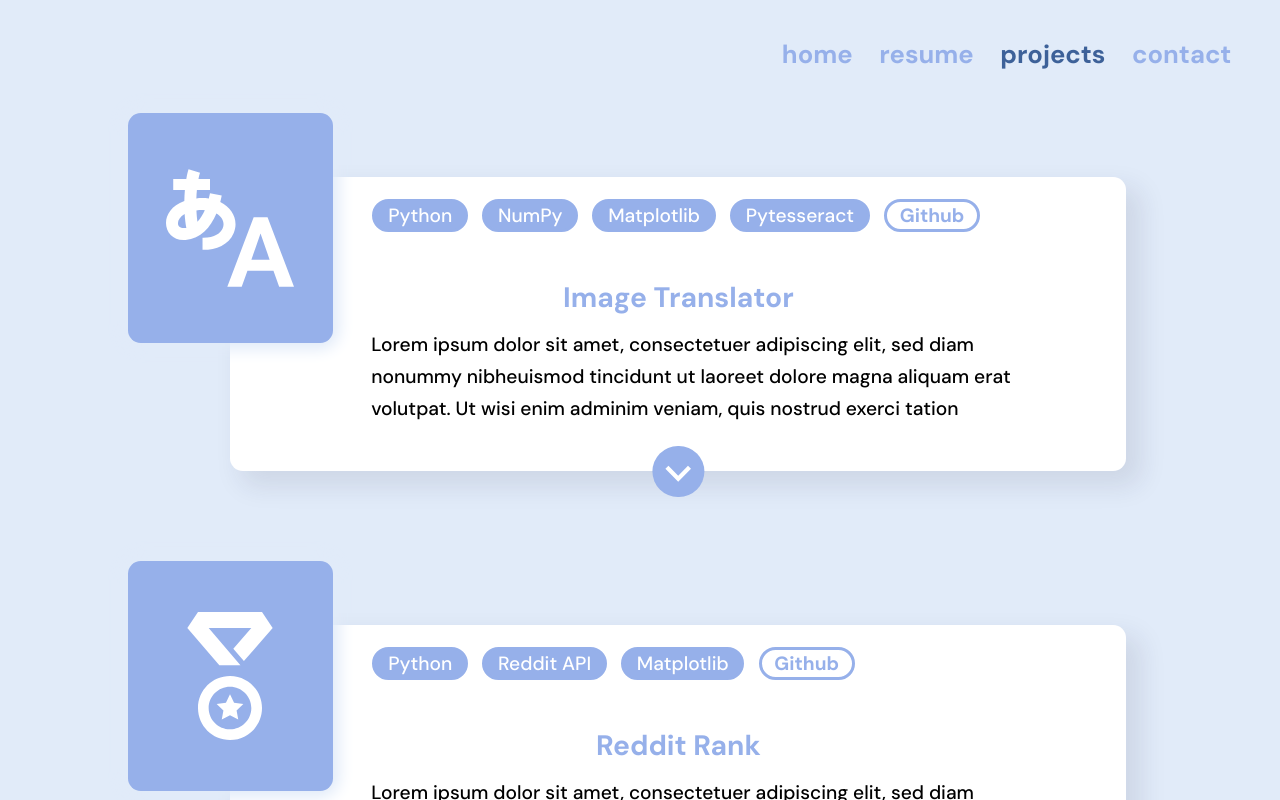
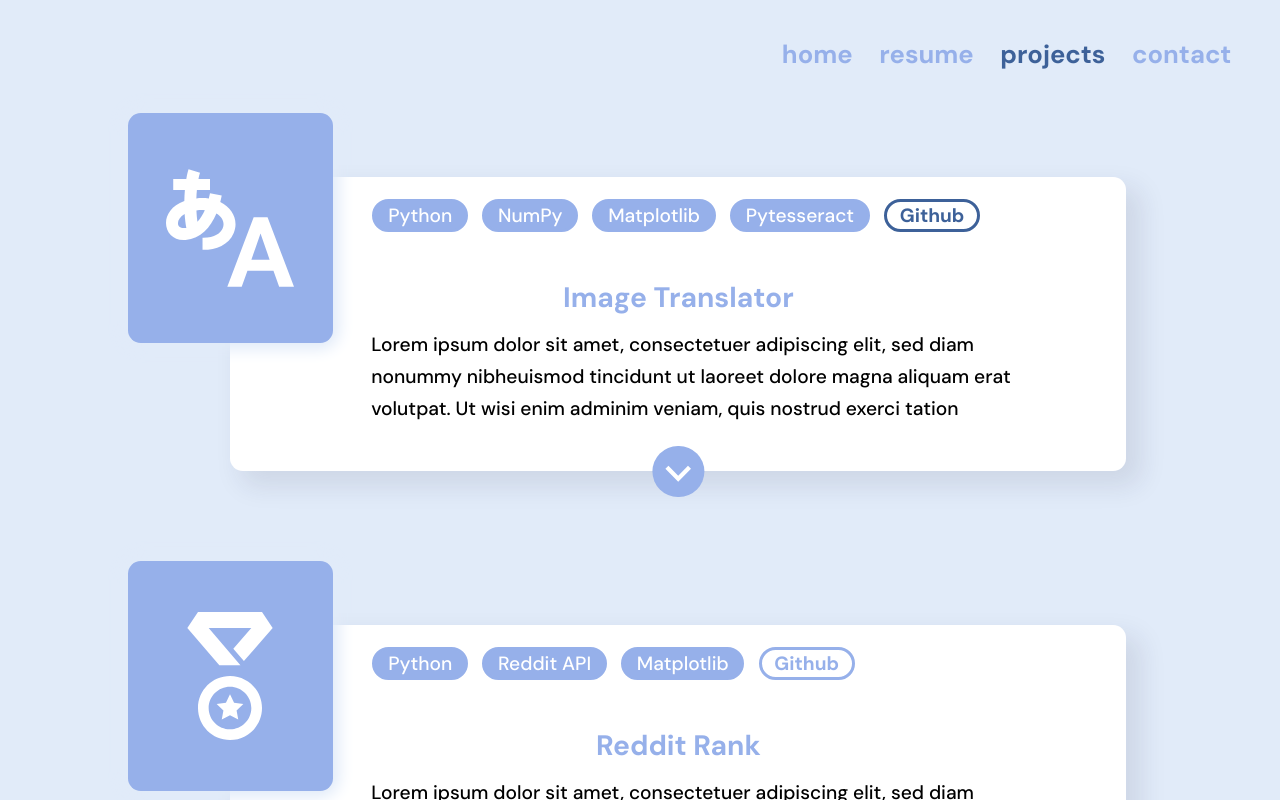
Before and after one commit to nguyenkdang/nguyenkdang, a React (Create React App) app: page /projects in a window 1280 px wide. In both pictures the pointer is over the link 932 px from the left and 215 px from the top of the page. Shown: the top 800 px of the page. Built offline with nearby package versions, Linux system fonts and the light colour scheme.

Commit message:
updated projects

```diff
--- a/src/components/projects/ProjItem.js
+++ b/src/components/projects/ProjItem.js
@@ -1,8 +1,7 @@
 import "./ProjItem.scss";
-import Logo_github from '../../svg/Logo_github'
 
 
-const ProjItem = ({ptitle, pdesc, logo, ptags, link, id, isOpen, handleOpen }) => {
+const ProjItem = ({ptitle, pdesc, logo, ptags, link, id, isOpen, handleOpen}) => {
     return (
         <div className={!isOpen.opn[id] && isOpen.blur ? "ProjItem blur" : "ProjItem unblur"}>
             <div className="proj_iconBack">
--- a/src/components/projects/ProjItem.scss
+++ b/src/components/projects/ProjItem.scss
@@ -100,6 +100,12 @@
                 color: $mainColor;
                 font-weight: 700;
                 background-color: transparent;
+                transition: all 0.4s ease;
+
+                &:hover{
+                    color: $sideColor;
+                    border-color: $sideColor;
+                }
             }
         }
 
@@ -135,17 +141,25 @@
             border-radius: 4vw;
             width: 4vw;
             height: 4vw;
-            left: 35vw;
+            margin-left: 35vw;
             transform: translate(-50%);
             background-color: $mainColor;
             cursor: pointer;
-            transition: top 0.5s ease-in-out;
 
+
+            transition: all 0.4s ease-in-out, top 0.5s ease-in-out;
 
             .down_icon{
                 position: absolute;
                 left: 1vw;
                 transition: all 0.4s ease-in-out;
+            }
+
+            &:hover{
+                background-color: $sideColor;
+                transform: translate(-50%)
+                    scale(1.05, 1.05);
+
             }
         }
     }
@@ -263,5 +277,4 @@
             }
         }
     }
-
 }
--- a/src/components/projects/Projects.js
+++ b/src/components/projects/Projects.js
@@ -1,14 +1,12 @@
 import { useState } from "react";
 import './Projects.scss'
 import ProjItem from './ProjItem'
-import Logo_github from '../../svg/Logo_github'
 import translateIcon from './project_icons/translateIcon'
 import moneyUpIcon from './project_icons/moneyUpIcon'
 import recordIcon from './project_icons/recordIcon'
 import medalIcon from './project_icons/medalIcon'
 
-
-
+const Projects = () => {
     const projs = [
         {
         id: 0,
@@ -73,7 +71,6 @@ const projs = [
         }
     ]
 
-const Projects = () => {
     const [isOpen, setOpen] = useState(
         {
             blur: false,
```
Lines whose indentation alone changed are shown as unchanged.
